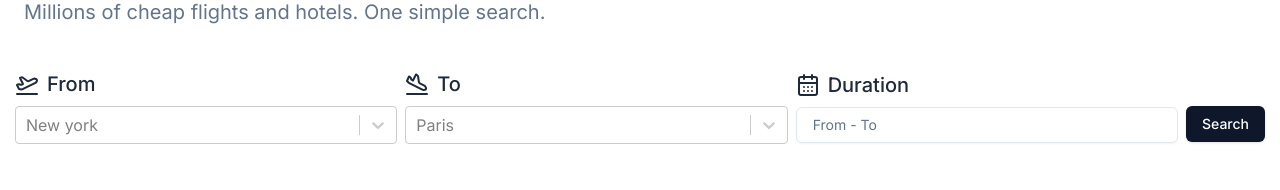
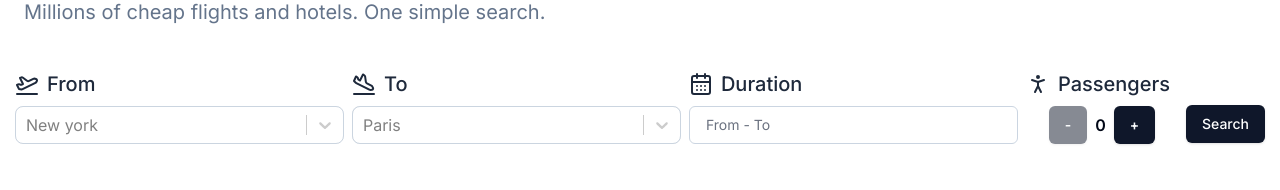
Before and after one commit to YounesAT1/EFF, a Next.js app in the folder frontend/: page / in a window 1280 px wide. Shown: the part 190-380 px from the top of the page. Built offline with nearby package versions, Linux system fonts and the light colour scheme; no server answers.

Commit message:
fix token issue

```diff
--- a/frontend/components/FlightSearch.tsx
+++ b/frontend/components/FlightSearch.tsx
@@ -1,12 +1,10 @@
+import { format } from "date-fns";
 import AsyncSelect from "react-select/async";
-import { AxiosResponse } from "axios";
-
-import { zodResolver } from "@hookform/resolvers/zod";
 import { useForm } from "react-hook-form";
 import * as z from "zod";
-import axios from "axios";
+import { zodResolver } from "@hookform/resolvers/zod";
+
 import { Button } from "./ui/Button";
-
 import {
   Form,
   FormControl,
@@ -15,23 +13,40 @@ import {
   FormLabel,
   FormMessage,
 } from "./ui/form";
-import { CalendarDays, MapPin, PlaneLanding, PlaneTakeoff } from "lucide-react";
-import React, { useState } from "react";
-import { format } from "date-fns";
+import {
+  CalendarDays,
+  PersonStanding,
+  PlaneLanding,
+  PlaneTakeoff,
+} from "lucide-react";
 import { Popover, PopoverContent, PopoverTrigger } from "./ui/popover";
 import { Calendar } from "./ui/calendar";
 import { cn } from "@/lib/utils";
+import { customStyles } from "@/lib/selectStyles";
+import useAirportOptions from "@/hooks/loadAirports";
 
-export const formSchema = z.object({
+const formSchema = z.object({
   departure: z.object({ value: z.string() }).or(z.string()),
   arrival: z.object({ value: z.string() }).or(z.string()),
-  dates: z.object({
-    from: z.date(),
-    to: z.date(),
+  dates: z
+    .object({
+      from: z.date().refine((date) => !!date, {
+        message: "Please select a departure date.",
+      }),
+      to: z.date().refine((date) => !!date, {
+        message: "Please select a return date.",
+      }),
+    })
+    .refine(({ from, to }) => !!from && !!to, {
+      message: "Please select both departure and return dates.",
+    }),
+  numberOfPassengers: z.number().refine((value) => value >= 1, {
+    message: "Please select at least 1 passenger.",
   }),
 });
 
 const FlightSearch = () => {
+  //? FROM VALIDATION WITH ZOD
   const form = useForm<z.infer<typeof formSchema>>({
     resolver: zodResolver(formSchema),
     defaultValues: {
@@ -41,9 +56,11 @@ const FlightSearch = () => {
         from: undefined,
         to: undefined,
       },
+      numberOfPassengers: 0,
     },
   });
 
+  //? FILGHT SEARCH SUBMIT FUNCTION
   const handleSubmit = (values: z.infer<typeof formSchema>) => {
     const departure =
       typeof values.departure === "object"
@@ -54,65 +71,18 @@ const FlightSearch = () => {
         ? (values.arrival as { value: string }).value
         : values.arrival;
 
-    console.log({ departure, arrival, dates: values.dates });
+    console.log({
+      departure,
+      arrival,
+      dates: values.dates,
+      passengers: values.numberOfPassengers,
+    });
 
     form.reset();
   };
 
-  const [airportOptions, setAirportOptions] = useState([]);
-
-  const loadOptions = async (inputValue: string) => {
-    const url = "https://test.api.amadeus.com/v1/reference-data/locations";
-    const params = {
-      subType: "AIRPORT",
-      keyword: inputValue,
-      "page[limit]": 10,
-      "page[offset]": 0,
-      sort: "analytics.travelers.score",
-      view: "FULL",
-    };
-
-    try {
-      const response: AxiosResponse = await axios.get(url, {
-        params,
-        headers: {
-          Accept: "application/vnd.amadeus+json",
-          Authorization: "Bearer 6BIfNyYdAjGRhwmb3SAWm5AuDSNt",
-        },
-      });
-
-      const filteredAirports = response.data.data.filter(
-        (airport: {
-          address: { cityName: string; countryName: string };
-          name: string;
-        }) =>
-          airport.address.cityName
-            .toLowerCase()
-            .includes(inputValue.toLowerCase()) ||
-          airport.address.countryName
-            .toLowerCase()
-            .includes(inputValue.toLowerCase()) ||
-          airport.name.toLowerCase().includes(inputValue.toLowerCase())
-      );
-
-      const airportData = filteredAirports.map(
-        (airport: {
-          iataCode: string;
-          name: string;
-          address: { countryName: string };
-        }) => ({
-          value: airport.iataCode,
-          label: `${airport.name}(${airport.iataCode})-${airport.address.countryName}`,
-        })
-      );
-
-      setAirportOptions(airportData);
-      return airportData;
-    } catch (error) {
-      console.error("Error fetching data:", error);
-      return [];
-    }
-  };
+  //? LOAD AIRPORTS OPTIONS HOOK
+  const { airportOptions, loadOptions } = useAirportOptions();
 
   return (
     <Form {...form}>
@@ -134,11 +104,13 @@ const FlightSearch = () => {
                   <AsyncSelect
                     {...field}
                     placeholder="New york"
-                    className="bg-gray-100 dark:text-slate-800 rounded-lg text-l text-slate-800"
+                    className="bg-gray-100 dark:text-slate-800 rounded-lg text-l text-slate-800 placeholder:text-gray-500"
                     loadOptions={(inputValue) => loadOptions(inputValue)}
                     options={airportOptions}
                     isSearchable
                     cacheOptions
+                    styles={customStyles}
+                    required
                   />
                 </FormControl>
                 <FormMessage />
@@ -161,10 +133,12 @@ const FlightSearch = () => {
                   <AsyncSelect
                     {...field}
                     placeholder="Paris"
-                    className="bg-gray-200 dark:text-slate-800 rounded-lg border-muted focus:outline-none outline-none text-l text-slate-800"
+                    className="bg-gray-200 dark:text-slate-800 rounded-lg border-muted focus:outline-none outline-none text-l text-slate-800 placeholder:text-gray-500"
                     loadOptions={(inputValue) => loadOptions(inputValue)}
                     isSearchable
                     cacheOptions
+                    styles={customStyles}
+                    required
                   />
                 </FormControl>
                 <FormMessage />
@@ -188,9 +162,8 @@ const FlightSearch = () => {
                     <PopoverTrigger asChild className="bg-white">
                       <Button
                         id="date"
-                        variant={"outline"}
                         className={cn(
-                          "w-full  justify-start text-left font-normal",
+                          "w-full justify-start text-left font-normal shadow-none h-[38px] border border-slate-300 hover:border-[#8B5CF6] focus:border-[#8B5CF6] hover:bg-white text-black focus:bg-white",
                           !field.value.from && "text-muted-foreground"
                         )}
                       >
@@ -204,7 +177,7 @@ const FlightSearch = () => {
                             format(field.value.from, "LLL dd, y")
                           )
                         ) : (
-                          <span className=" text-slate-500">From - To</span>
+                          <span className=" text-gray-500">From - To</span>
                         )}
                       </Button>
                     </PopoverTrigger>
@@ -229,12 +202,52 @@ const FlightSearch = () => {
             }}
           />
         </div>
+        <div className="grid w-[200px] lg:max-x-sm gap-1.5 items-center justify-center">
+          <FormField
+            control={form.control}
+            name="numberOfPassengers"
+            render={({ field }) => (
+              <FormItem>
+                <FormLabel className="mr-2 text-slate-800 dark:text-white flex items-center">
+                  <PersonStanding className="mr-2 text-slate-800 dark:text-white" />
+                  <p className="text-xl">Passengers</p>
+                </FormLabel>
+                <FormControl>
+                  <div className="flex items-center justify-center">
+                    <Button
+                      type="button"
+                      onClick={() =>
+                        form.setValue("numberOfPassengers", field.value - 1)
+                      }
+                      disabled={field.value <= 1}
+                      className="h-[38px]"
+                    >
+                      <span className="font-semibold"> - </span>
+                    </Button>
+                    <p className="mx-2 font-semibold">{field.value}</p>
+                    <Button
+                      type="button"
+                      onClick={() =>
+                        form.setValue("numberOfPassengers", field.value + 1)
+                      }
+                      className="h-[38px]"
+                      disabled={field.value === 10}
+                    >
+                      <span className="font-semibold"> + </span>
+                    </Button>
+                  </div>
+                </FormControl>
+                <FormMessage />
+              </FormItem>
+            )}
+          />
+        </div>
 
         <div>
           <Button
             type="submit"
             variant={"default"}
-            className="text-white dark:bg-white dark:text-slate-800 lg:mt-[34px] md:mt-0 sm:mt-0 w-[300px] sm:w-full"
+            className="text-white dark:bg-white dark:text-slate-800 lg:mt-[34px] md:mt-0 sm:mt-0 w-[300px] sm:w-full h-[38px]"
           >
             Search
           </Button>
--- a/frontend/components/Header.tsx
+++ b/frontend/components/Header.tsx
@@ -80,6 +80,7 @@ const Header = () => {
               size="icon"
               aria-label="Toggle Theme"
               onClick={() => setTheme(theme === "dark" ? "light" : "dark")}
+              className="mr-2 sm:mr-1"
             >
               <Sun className="h-6 w-6 rotate-0 scale-100 transition-all dark:-rotate-90 dark:scale-0" />
               <Moon className="absolute h-6 w-6 rotate-90 scale-0 transition-all dark:rotate-0 dark:scale-100" />
--- /dev/null
+++ b/frontend/hooks/getAccessToken.ts
@@ -0,0 +1,44 @@
+import { useState, useEffect } from "react";
+import axios from "axios";
+
+const useAmadeusToken = () => {
+  const [token, setToken] = useState<string>("");
+  const apiUrl = "https://test.api.amadeus.com/v1/security/oauth2/token";
+  const client_id = "xAnR6gNe4F4CAfzpA4jvG5owoKm7fpAg";
+  const client_secret = "IrTub5njgvxzeXYa";
+
+  const getAccessToken = async () => {
+    const requestData = {
+      grant_type: "client_credentials",
+      client_id: encodeURIComponent(client_id),
+      client_secret: encodeURIComponent(client_secret),
+    };
+
+    try {
+      const response = await axios.post(
+        apiUrl,
+        new URLSearchParams(requestData),
+        {
+          headers: {
+            "Content-Type": "application/x-www-form-urlencoded",
+          },
+        }
+      );
+
+      setToken(response.data.access_token);
+    } catch (error: any) {
+      console.error(
+        "Error making token request:",
+        error.response ? error.response.data : error.message
+      );
+    }
+  };
+
+  useEffect(() => {
+    getAccessToken();
+  }, []);
+
+  return token;
+};
+
+export default useAmadeusToken;
--- /dev/null
+++ b/frontend/hooks/loadAirports.ts
@@ -0,0 +1,70 @@
+import { useState } from "react";
+import axios, { AxiosResponse } from "axios";
+import { capitalizeFirstLetter } from "@/lib/helpers";
+import useAmadeusToken from "./getAccessToken";
+
+const useAirportOptions = () => {
+  const [airportOptions, setAirportOptions] = useState([]);
+  const token = useAmadeusToken();
+
+  const loadOptions = async (inputValue: string) => {
+    const params = {
+      subType: "AIRPORT",
+      keyword: inputValue,
+      "page[limit]": 10,
+      "page[offset]": 0,
+      sort: "analytics.travelers.score",
+      view: "FULL",
+    };
+
+    const airportsUrl =
+      "https://test.api.amadeus.com/v1/reference-data/locations";
+
+    try {
+      const response: AxiosResponse = await axios.get(airportsUrl, {
+        params,
+        headers: {
+          Accept: "application/vnd.amadeus+json",
+          Authorization: `Bearer ${token}`,
+        },
+      });
+
+      const filteredAirports = response.data.data.filter(
+        (airport: {
+          address: { cityName: string; countryName: string };
+          name: string;
+        }) =>
+          airport.address.cityName
+            .toLowerCase()
+            .includes(inputValue.toLowerCase()) ||
+          airport.address.countryName
+            .toLowerCase()
+            .includes(inputValue.toLowerCase()) ||
+          airport.name.toLowerCase().includes(inputValue.toLowerCase())
+      );
+
+      const airportData = filteredAirports.map(
+        (airport: {
+          iataCode: string;
+          name: string;
+          address: { countryName: string };
+        }) => ({
+          value: airport.iataCode,
+          label: `${capitalizeFirstLetter(airport.name)} - (${
+            airport.iataCode
+          }) - ${capitalizeFirstLetter(airport.address.countryName)}`,
+        })
+      );
+
+      setAirportOptions(airportData);
+      return airportData;
+    } catch (error) {
+      console.error("Error fetching data:", error);
+      return [];
+    }
+  };
+
+  return { airportOptions, loadOptions };
+};
+
+export default useAirportOptions;
--- /dev/null
+++ b/frontend/lib/helpers.ts
@@ -0,0 +1,3 @@
+export const capitalizeFirstLetter = (input: string) => {
+  return input.charAt(0).toUpperCase() + input.slice(1).toLowerCase();
+};
--- /dev/null
+++ b/frontend/lib/selectStyles.ts
@@ -0,0 +1,44 @@
+import { Styles } from "react-select";
+
+export const customStyles: Styles = {
+  control: (provided: any) => ({
+    ...provided,
+    borderRadius: 8,
+    border: "1px solid #CBD5E0",
+    boxShadow: "none",
+    height: 30,
+
+    "&:hover": {
+      borderColor: "#8B5CF6",
+    },
+  }),
+  option: (provided: any, state: { isSelected: any }) => ({
+    ...provided,
+    backgroundColor: state.isSelected ? "#3182CE" : "#FFFFFF",
+    color: state.isSelected ? "#FFFFFF" : "#1A202C",
+    padding: 10,
+    borderRadius: 8,
+    fontSize: "0.9rem",
+    "&:hover": {
+      backgroundColor: "#8B5CF6",
+      color: "#FFFFFF",
+    },
+  }),
+  menu: (provided: any) => ({
+    ...provided,
+    borderRadius: 8,
+    boxShadow: "0px 0px 10px rgba(0, 0, 0, 0.1)",
+  }),
+  menuList: (provided: any) => ({
+    ...provided,
+    "&::-webkit-scrollbar": {
+      width: 6,
+    },
+    "&::-webkit-scrollbar-thumb": {
+      backgroundColor: "#bbabdb",
+    },
+    "&::-webkit-scrollbar-track": {
+      backgroundColor: "#F3F4F6",
+    },
+  }),
+};
```
